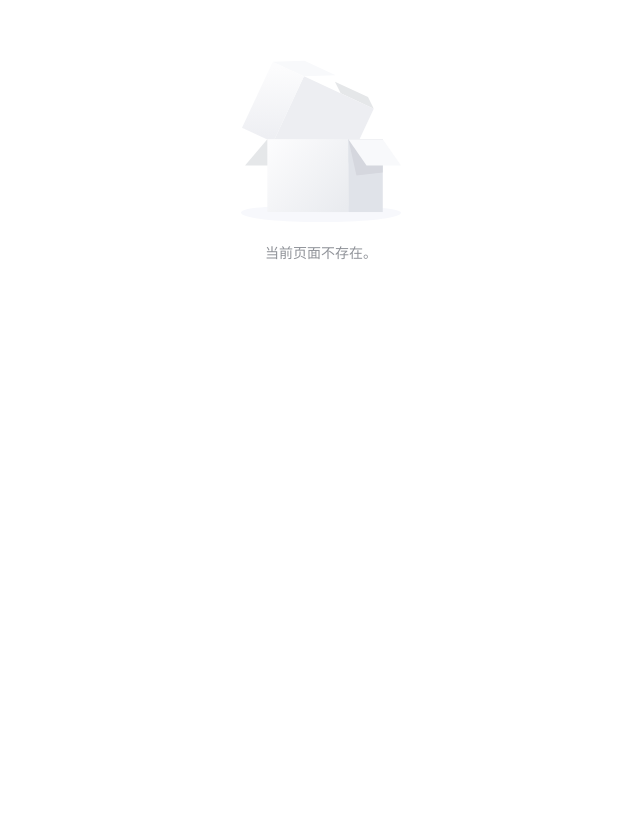
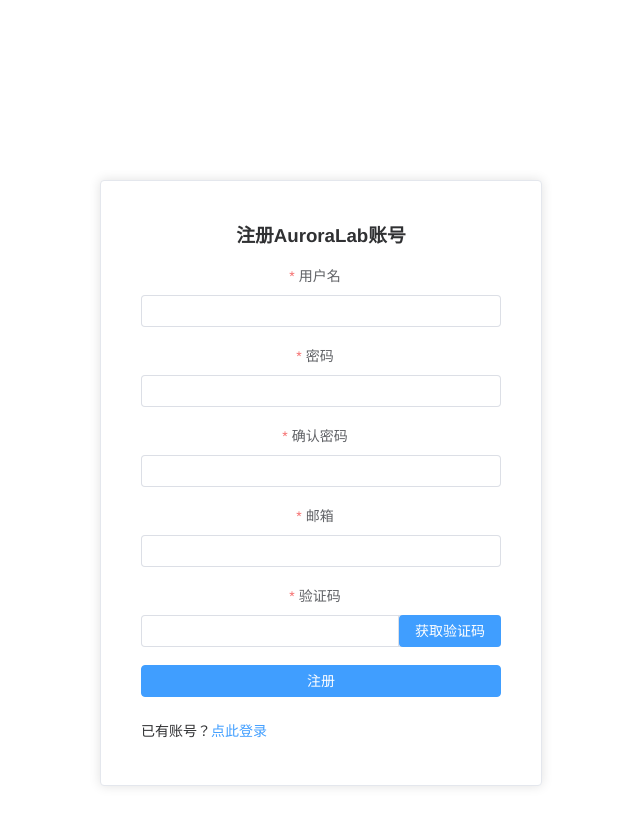
Before and after one commit to so-sleepy-aaa/DevTrack-Web-TS, a Vue app: page /signup in a window 1280 px wide. Before the commit this address led to /404. Shown: the top 826 px of the page, without its empty margins (319-959 px from the left). Before the commit the page ends 800 px from the top, so only its background shows below. Built offline with nearby package versions, Linux system fonts and the light colour scheme.

Commit message:
feat: Sign up form

```diff
--- /dev/null
+++ b/src/components/forms/SignUpForm.vue
@@ -0,0 +1,162 @@
+<template>
+    <el-form :model="signUpForm" :rules="signUpFormRules" ref="signUpFormRef" label-position="top" label-width="80px">
+        <el-form-item prop="username" label="用户名">
+            <el-input type="text" v-model="signUpForm.username"/>
+        </el-form-item>
+        <el-form-item prop="password" label="密码">
+            <el-input type="password" v-model="signUpForm.password" show-password/>
+        </el-form-item>
+        <el-form-item prop="confirmPassword" label="确认密码">
+            <el-input type="password" v-model="signUpForm.confirmPassword" show-password/>
+        </el-form-item>
+        <el-form-item prop="email" label="邮箱">
+            <el-input type="email" v-model="signUpForm.email"/>
+        </el-form-item>
+        <el-form-item prop="vCode" label="验证码">
+            <el-input type="text" v-model="signUpForm.vCode">
+                <template #append>
+                    <el-button class="getVCodeButton" type="primary" @click="getVCode">获取验证码</el-button>
+                </template>
+            </el-input>
+        </el-form-item>
+
+        <el-form-item>
+            <el-button class="form-button" type="primary" @click="submitSignUpForm" :loading="requestingService">注册</el-button>
+        </el-form-item>
+
+        <el-form-item>
+            已有账号？
+            <router-link class="el-link el-link--primary" to="/signin">点此登录</router-link>
+        </el-form-item>
+    </el-form>
+</template>
+
+<script lang="ts" setup>
+    import { reactive, ref } from "vue";
+    import { ElMessage, FormInstance, FormRules } from "element-plus";
+    import axios from "axios";
+    import ApiUrl from "@/api/ApiUrl";
+    import StatusCode from "@/api/StatusCode";
+    import router from "@/router";
+
+    const signUpFormRef = ref<FormInstance>();
+
+    const requestingService = ref(false);
+    const signUpForm = reactive({
+        username: "",
+        password: "",
+        confirmPassword: "",
+        email: "",
+        vCode: ""
+    });
+
+    const formValidator = {
+        username(rule: any, value: any, callback: any) {
+            const regex = new RegExp("^\\w{6,20}$");
+            if (!regex.test(value))
+                callback("用户名由字母，数字和下划线组成，长度为6到20位。");
+        },
+        password(rule: any, value: any, callback: any) {
+            const regex = new RegExp("^(?=.*[0-9])(?=.*[A-Z])(?=.*[a-z])(?=.*[!@#$%^&*,._])[0-9a-zA-Z!@#$%^&*,._]{8,16}$");
+            if (!regex.test(value))
+                callback("密码由大写字母、小写字母、数字、符号组成，长度为8到16位。");
+        },
+        confirmPassword(rule: any, value: any, callback: any) {
+            if (value !== signUpForm.password)
+                callback("两次密码不一致！");
+        }
+    };
+
+    const signUpFormRules: FormRules = {
+        username: [
+            { required: true, message: "请输入用户名。", trigger: "blur" },
+            { validator: formValidator.username, trigger: "blur" }
+        ],
+        password: [
+            { required: true, message: "请输入密码。", trigger: "blur" },
+            { validator: formValidator.password, trigger: "blur" }
+        ],
+        confirmPassword: [
+            { required: true, message: "请确认密码。", trigger: "blur" },
+            { validator: formValidator.confirmPassword, trigger: "blur" }
+        ],
+        email: [
+            { required: true, message: "请输入邮箱。", trigger: "blur" },
+            { type: "email", message: "请输入正确的邮箱地址！", trigger: "blur" }
+        ],
+        vCode: [{ required: true, message: "请输入验证码。", trigger: "blur" }]
+    };
+
+    function showMessage(message: string, type: "success" | "warning" | "info" | "error") {
+        ElMessage({
+            showClose: false,
+            message,
+            type,
+            duration: 3000
+        });
+    }
+
+    function getVCode() {
+        if (signUpForm.email === "") {
+            showMessage("请输入邮箱！", "error");
+            return;
+        }
+
+        const params = {
+            email: signUpForm.email,
+            taskType: 1
+        };
+        axios(ApiUrl.sendVCode, { params, timeout: 3000 }).then((res) => {
+        }).catch((error) => {
+            showMessage("请求超时，请稍后重试。", "error");
+            requestingService.value = false;
+        });
+    }
+
+    function submitSignUpForm() {
+        signUpFormRef.value?.validate((valid) => {
+            if (!valid) return;
+
+            requestingService.value = true;
+            axios.get(ApiUrl.signUp, { params: signUpForm, timeout: 3000 }).then((res) => {
+                if (res.data.statusCode === StatusCode.success) {
+                    showMessage("注册成功！", "success");
+                    router.push("/singin");
+                }
+                if (res.data.statusCode === StatusCode.userExists)
+                    showMessage("用户名已存在！", "error");
+                if (res.data.statusCode === StatusCode.vCodeError)
+                    showMessage("验证码错误！", "error");
+                if (res.data.statusCode === StatusCode.vCodeInvalid)
+                    showMessage("验证码超时！", "error");
+                if (res.data.statusCode === StatusCode.vCodeNoRecord)
+                    showMessage("没有验证码记录！", "error");
+                if (res.data.statusCode === StatusCode.uuidConflict)
+                    showMessage("用户池故障，请稍后重试！", "error");
+                requestingService.value = false;
+            }).catch((error) => {
+                showMessage("请求超时，请稍后重试。", "error");
+                requestingService.value = false;
+            });
+        });
+    }
+</script>
+
+<style scoped>
+    .getVCodeButton {
+        background-color: var(--el-button-bg-color) !important;
+        color: white !important;
+    }
+
+    .getVCodeButton:hover {
+        background-color: var(--el-button-hover-bg-color) !important;
+    }
+
+    .getVCodeButton:active {
+        background-color: var(--el-button-active-bg-color) !important;
+    }
+
+    .form-button {
+        width: 100%;
+    }
+</style>
--- a/src/router/pages.ts
+++ b/src/router/pages.ts
@@ -1,6 +1,7 @@
 import { RouteRecordRaw } from "vue-router";
 
 import HomeView from "@/views/HomeView.vue";
+import SignUp from "@/views/SignUp.vue";
 
 const pages: Array<RouteRecordRaw> = [
     {
@@ -12,6 +13,11 @@
         path: "/about",
         name: "about",
         component: () => import(/* webpackChunkName: "about" */ "../views/AboutView.vue")
+    },
+    {
+        path: "/signup",
+        name: "signUp",
+        component: SignUp
     }
 ];
 
--- /dev/null
+++ b/src/views/SignUp.vue
@@ -0,0 +1,19 @@
+<template>
+    <el-card class="signUp-container">
+        <h3>注册AuroraLab账号</h3>
+
+        <SignUpForm/>
+    </el-card>
+</template>
+
+<script setup>
+    import SignUpForm from "@/components/forms/SignUpForm";
+</script>
+
+<style scoped>
+    .signUp-container {
+        width: 400px;
+        margin: 180px auto;
+        padding: 0 20px;
+    }
+</style>
```
